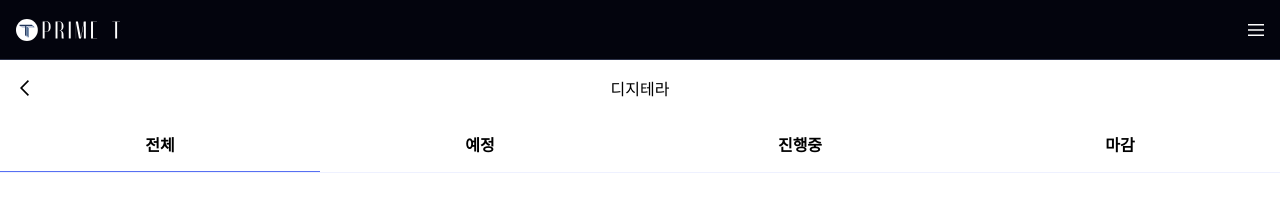
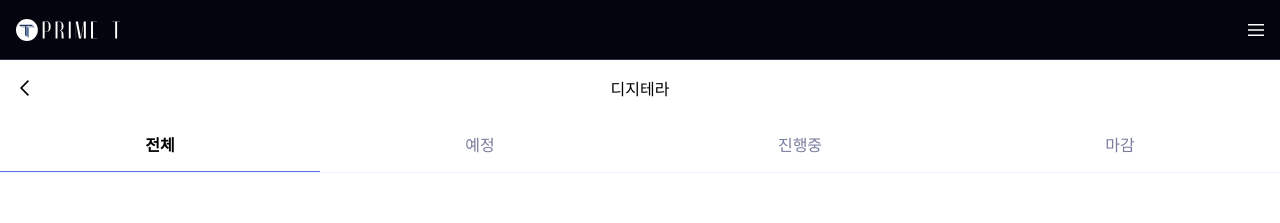
Before and after one commit to jangth0655/prime-t-front, a Next.js app: page /digiterra in a window 1280 px wide. Shown: the top 223 px of the page. Built offline with nearby package versions, Linux system fonts and the light colour scheme.

Commit message:
status category 업데이트, tanstackquery 초기 세팅

```diff
--- a/package.json
+++ b/package.json
@@ -9,6 +9,8 @@
     "lint": "next lint"
   },
   "dependencies": {
+    "@tanstack/react-query": "^5.18.0",
+    "@tanstack/react-query-devtools": "^5.18.0",
     "framer-motion": "10.14.0",
     "next": "14.1.0",
     "react": "^18",
--- /dev/null
+++ b/src/QueryProvider.tsx
@@ -0,0 +1,28 @@
+"use client";
+
+import { QueryClient, QueryClientProvider } from "@tanstack/react-query";
+import { ReactQueryDevtools } from "@tanstack/react-query-devtools";
+
+import React from "react";
+
+type Props = {
+  children: React.ReactNode;
+};
+
+const queryClient = new QueryClient({
+  defaultOptions: {
+    queries: {
+      refetchOnWindowFocus: false,
+      retry: false,
+    },
+  },
+});
+
+export default function QueryProvider({ children }: Props) {
+  return (
+    <QueryClientProvider client={queryClient}>
+      {children}
+      <ReactQueryDevtools initialIsOpen={false} buttonPosition="bottom-right" />
+    </QueryClientProvider>
+  );
+}
--- a/src/app/layout.tsx
+++ b/src/app/layout.tsx
@@ -2,6 +2,7 @@ import type { Metadata } from "next";
 import { Noto_Sans_KR } from "next/font/google";
 import "./globals.css";
 import Navbar from "@/components/Navbar";
+import QueryProvider from "@/QueryProvider";
 
 const NotoSansKR = Noto_Sans_KR({
   weight: ["400", "700", "900"],
@@ -21,10 +22,12 @@ export default function RootLayout({
   return (
     <html lang="en">
       <body className={NotoSansKR.className}>
-        <main className="min-w-sm m-auto">
-          <Navbar />
-          {children}
-        </main>
+        <QueryProvider>
+          <main className="min-w-sm m-auto">
+            <Navbar />
+            {children}
+          </main>
+        </QueryProvider>
       </body>
     </html>
   );
--- a/src/components/StatusCategory.tsx
+++ b/src/components/StatusCategory.tsx
@@ -1,17 +1,22 @@
 "use client";
 
+import { cls } from "@/utils/cls";
 import { motion } from "framer-motion";
 
 type Props = {
   paddingTop?: string;
-  onStatusCategory: (item: Status) => void;
-  status: Status;
+  onStatusCategory: (item: StatusCategoryType) => void;
+  status: StatusCategoryType;
+  activeStatusColor: string;
+  statusColor: string;
 };
 
 export default function StatusCategory({
   paddingTop,
   onStatusCategory,
   status,
+  activeStatusColor,
+  statusColor,
 }: Props) {
   return (
     <ul
@@ -26,7 +31,17 @@ export default function StatusCategory({
           key={item.key}
           className="min-w-[5.625rem] w-full h-14 flex justify-center items-center relative cursor-pointer px-4"
         >
-          <span className="text-body font-bold leading-body">{item.name}</span>
+          <span
+            style={{
+              color: status.key === item.key ? activeStatusColor : statusColor,
+            }}
+            className={cls(
+              status.key === item.key ? "font-bold " : "font-regular",
+              "text-body leading-body"
+            )}
+          >
+            {item.name}
+          </span>
           {status.key === item.key && (
             <motion.div
               layoutId="status"
@@ -39,15 +54,15 @@ export default function StatusCategory({
   );
 }
 
-export type StatusKey = "all" | "upcoming" | "progress" | "close";
-export type StatusName = "전체" | "예정" | "진행중" | "마감";
+export type StatusCategoryKey = "all" | "upcoming" | "progress" | "close";
+export type StatusCategoryName = "전체" | "예정" | "진행중" | "마감";
 
-export type Status = {
-  name: StatusName;
-  key: StatusKey;
+export type StatusCategoryType = {
+  name: StatusCategoryName;
+  key: StatusCategoryKey;
 };
 
-const statusList: Status[] = [
+const statusList: StatusCategoryType[] = [
   {
     name: "전체",
     key: "all",
--- a/src/components/digiterra/Digiterra.tsx
+++ b/src/components/digiterra/Digiterra.tsx
@@ -2,14 +2,14 @@
 
 import { useCallback, useState } from "react";
 import PageHeader from "../PageHeader";
-import StatusCategory, { Status } from "../StatusCategory";
+import StatusCategory, { StatusCategoryType } from "../StatusCategory";
 
 export default function Digiterra() {
-  const [categoryStatus, setCategoryStatus] = useState<Status>({
+  const [categoryStatus, setCategoryStatus] = useState<StatusCategoryType>({
     key: "all",
     name: "전체",
   });
-  const onStatusCategory = useCallback((status: Status) => {
+  const onStatusCategory = useCallback((status: StatusCategoryType) => {
     setCategoryStatus(status);
   }, []);
 
@@ -19,6 +19,8 @@ export default function Digiterra() {
       <StatusCategory
         onStatusCategory={onStatusCategory}
         status={categoryStatus}
+        statusColor="#797D9E"
+        activeStatusColor="#000000"
       />
     </div>
   );
```
Also changed, not shown: 1 other file (tests, documents, lock files or other folders).
